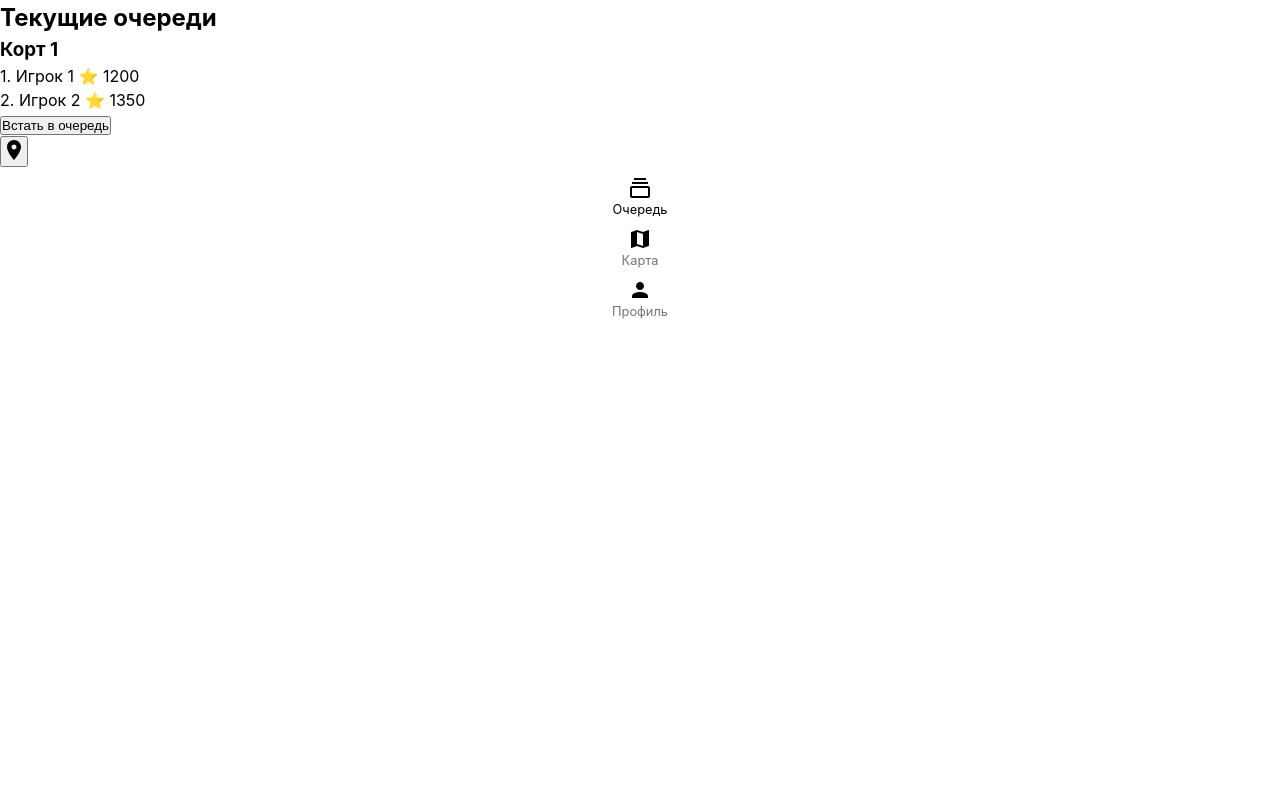
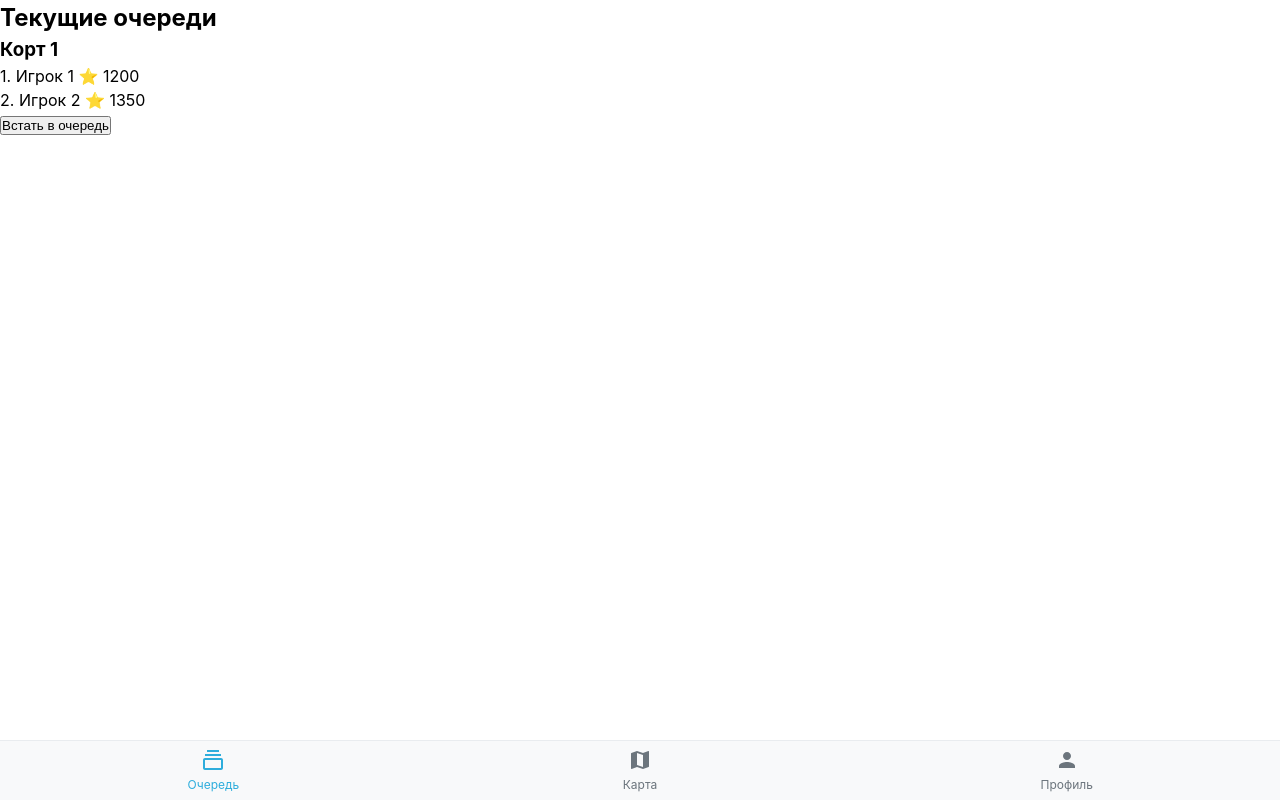
Before and after one commit to serj-the/queue_TT, a Flask app: page /queue in a window 1280 px wide. Run offline with Flask 3, Linux system fonts and the light colour scheme; some libraries are stand-ins or nearby versions.

Commit message:
Update styles.css

```diff
--- a/static/css/styles.css
+++ b/static/css/styles.css
@@ -21,11 +21,29 @@ body {
     line-height: 1.5;
 }
 
-.app-wrapper {
+.app-container {
     display: flex;
     flex-direction: column;
-    min-height: 100vh;
-    padding-bottom: calc(var(--nav-height) + var(--safe-area-inset-bottom));
+    height: 100vh;
+    overflow: hidden;
+}
+
+.main-content {
+    flex: 1;
+    overflow-y: auto;
+    padding-bottom: 60px; /* Отступ для нижней панели */
+}
+
+.main-nav {
+    position: fixed;
+    bottom: 0;
+    left: 0;
+    right: 0;
+    display: flex;
+    height: 60px;
+    background: var(--tg-theme-secondary-bg-color, #f8f9fa);
+    border-top: 1px solid var(--tg-theme-section-bg-color, #e9ecef);
+    z-index: 1000;
 }
 
 .app-header {
@@ -69,6 +87,13 @@ body {
     z-index: 1000;
 }
 
+.nav-item svg {
+    width: 24px;
+    height: 24px;
+    margin-bottom: 4px;
+    fill: currentColor;
+}
+
 .nav-item {
     flex: 1;
     display: flex;
@@ -76,14 +101,12 @@ body {
     align-items: center;
     justify-content: center;
     text-decoration: none;
-    color: var(--tg-theme-hint-color, var(--tg-hint-color));
-    font-size: 0.8rem;
-    transition: all 0.2s;
-    padding-top: 8px;
+    color: var(--tg-theme-hint-color, #6c757d);
+    font-size: 12px;
 }
 
 .nav-item.active {
-    color: var(--tg-theme-button-color);
+    color: var(--tg-theme-button-color, #2eaddc);
 }
 
 .nav-icon {
@@ -282,9 +305,9 @@ body {
 .map-container {
     position: relative;
     width: 100%;
-    height: calc(100vh - 120px);
+    height: 100%;
     overflow: hidden;
-    touch-action: none; /* Отключаем стандартные жесты */
+    touch-action: none;
 }
 
 .map-wrapper {
@@ -300,22 +323,16 @@ body {
     pointer-events: auto;
 }
 
-.locate-btn {
-    position: absolute;
-    bottom: 20px;
-    right: 20px;
-    width: 56px;
-    height: 56px;
+.geo-btn {
+    width: 44px;
+    height: 44px;
     border-radius: 50%;
     background: var(--tg-theme-button-color, #2eaddc);
     border: none;
-    box-shadow: 0 4px 12px rgba(0,0,0,0.2);
     display: flex;
     align-items: center;
     justify-content: center;
-    z-index: 100;
-    cursor: pointer;
-    transition: transform 0.2s;
+    box-shadow: 0 2px 10px rgba(0,0,0,0.2);
 }
 
 .locate-btn:active {
```
